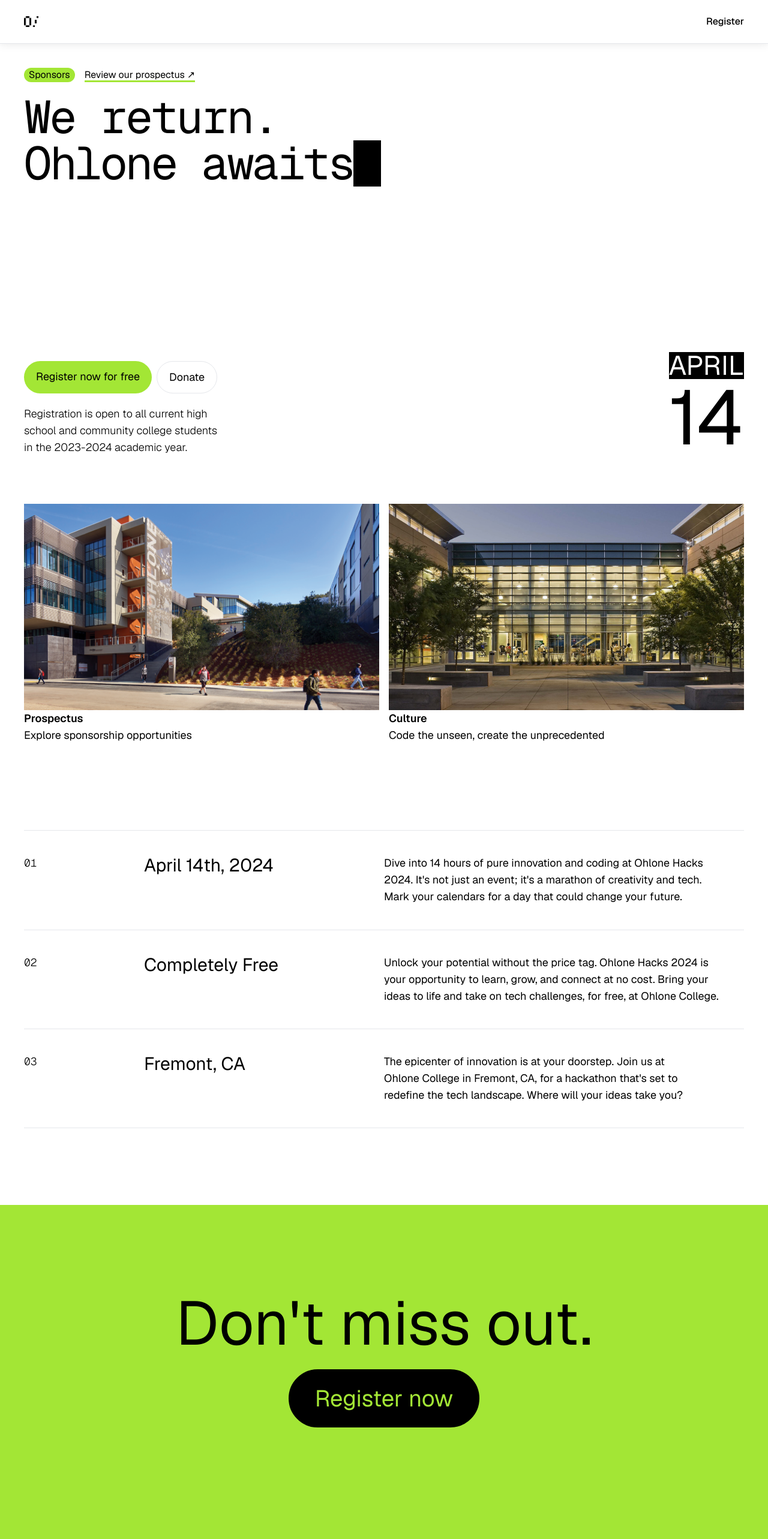
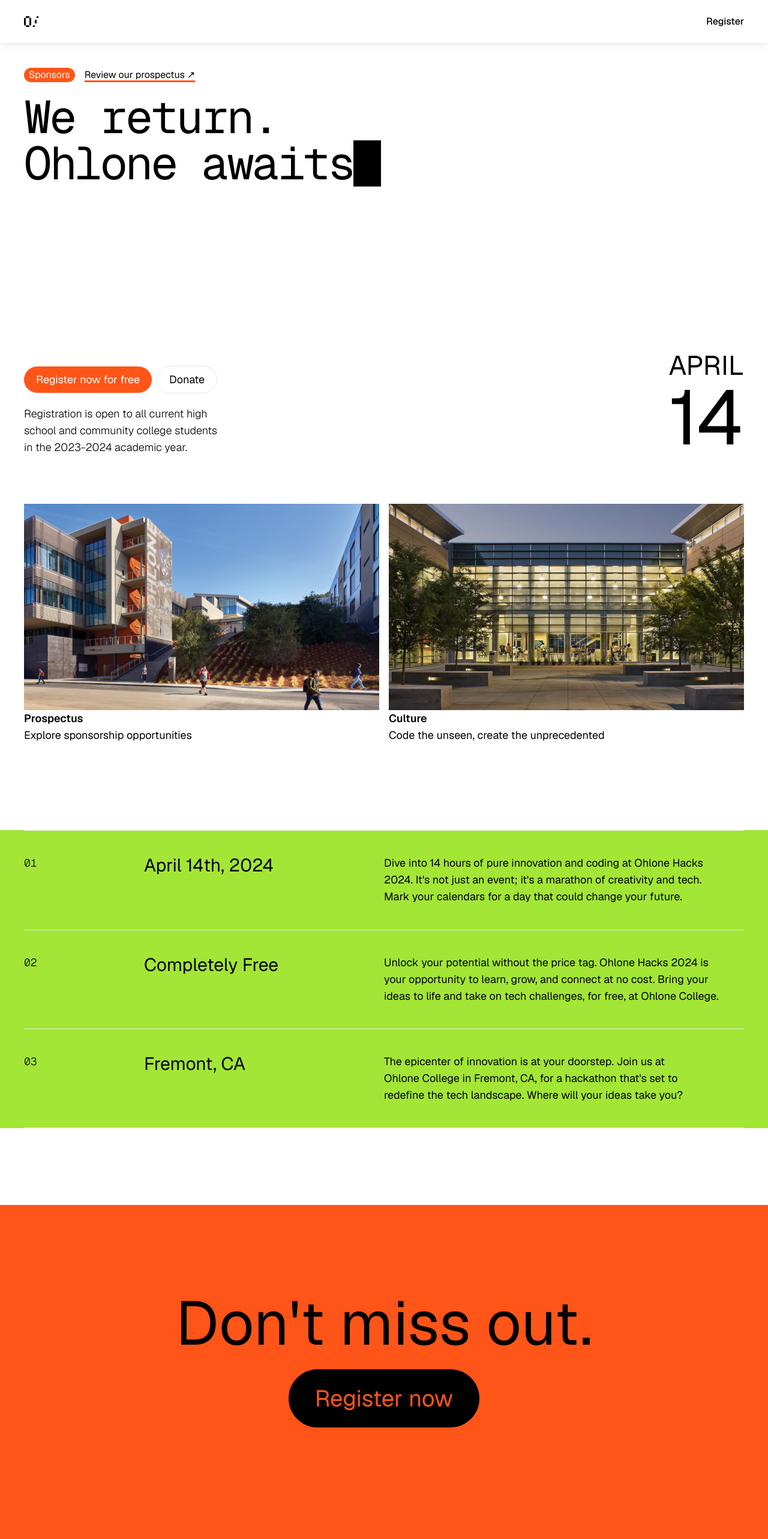
Before and after one commit to Mishra-Manit/ohlone-hacks, a Next.js app: page / in a window 1280 px wide. Shown: the top 2566 px of the page at 60% size. Built offline with nearby package versions, Linux system fonts and the light colour scheme.

Commit message:
start new color palette work

```diff
--- a/src/app/components/Hero.tsx
+++ b/src/app/components/Hero.tsx
@@ -12,7 +12,7 @@
             <div className="">
                 <Header />
                 <div className="w-min flex gap-4 mt-10 mb-5 mx-10">
-                    <span className="bg-lime-400 w-min rounded-full px-2">
+                    <span className="bg-[#FF5518] text-white w-min rounded-full px-2">
                         Sponsors
                     </span>
                     <StyledLink href="/prospectus" target="_blank" text={"Review our prospectus"} className={"w-max"} arrow={true} />
@@ -30,11 +30,11 @@
                 <div className="text-black my-10 mx-10">
                     <div className="flex justify-between items-end">
                         <div className="flex flex-col items-start gap-5">
-                            <div className="flex flex-col sm:flex-row gap-2">
-                                <Link href="/register" target="_blank" className="rounded-full px-5 text-lg py-3 bg-lime-400 hover:bg-lime-300 hover:shadow-[0_0_15px_0_rgba(163,230,53,0.5)] transition-all">
+                            <div className="flex flex-col sm:items-center sm:flex-row gap-2">
+                                <Link href="/register" target="_blank" className="text-white rounded-full px-5 text-lg py-2 bg-[#FF5518] hover:bg-[#ff723e] hover:shadow-[0_0_15px_0_rgba(255,85,24,0.5)] transition-all">
                                     Register now for free
                                 </Link>
-                                <Link href="https://hcb.hackclub.com/donations/start/ohlonehacks" target="_blank" className="rounded-full border px-5 text-lg py-3 hover:bg-black hover:text-white hover:border-transparent transition-all">
+                                <Link href="https://hcb.hackclub.com/donations/start/ohlonehacks" target="_blank" className="rounded-full border px-5 py-2 text-lg hover:bg-black hover:text-white hover:border-transparent transition-all">
                                     Donate
                                 </Link>
                             </div>
@@ -43,7 +43,7 @@
                             </Balancer>
                         </div>
                         <div className="flex flex-col items-end">
-                            <h1 className="text-[3.5vw] bg-black text-white leading-none">APRIL</h1>
+                            <h1 className="text-[3.5vw] leading-none">APRIL</h1>
                             <h2 className="text-[10vw] leading-none">14</h2>
                         </div>
                         {/* <h1 className="w-1/2 font-mono sm:w-1/4 text-right text-2xl lg:text-[3vw] leading-none">*</h1> */}
--- a/src/app/components/NumberedDetails.tsx
+++ b/src/app/components/NumberedDetails.tsx
@@ -4,7 +4,7 @@
 
 export default function NumberedDetails() {
     return (
-        <div className="mt-36 mb-10 mx-10 text-lg">
+        <div className="bg-lime-400 mt-36 mb-10 px-10 text-lg">
             {/* <h1 className="font-mono mb-10">// WHY VIKING HACKS</h1> */}
             <div className="grid grid-cols-1 grid-rows-3 divide-y border-y">
                 <div className="py-10">
--- a/src/app/components/StyledLink.tsx
+++ b/src/app/components/StyledLink.tsx
@@ -11,7 +11,7 @@
 
 export default function StyledLink(props: StyledProps) {
     const { href, target, text, arrow, className } = props;
-    const greenColor = "163, 230, 53"
+    const greenColor = "255, 85, 24"
     const lineHeight = "3px"
     const baseTransparency = 1
     const customStyle = {
@@ -28,10 +28,12 @@
             onMouseEnter={(e) => {
                 e.currentTarget.style.backgroundImage = `linear-gradient(transparent 0, transparent calc(50% - ${lineHeight}), rgba(${greenColor}, 1) calc(50% - ${lineHeight}), rgba(${greenColor}, 1) 100%)`;
                 e.currentTarget.style.backgroundPosition = '0 100%';
+                e.currentTarget.style.color = "#FFFFFF";
             }}
             onMouseLeave={(e) => {
                 e.currentTarget.style.backgroundImage = `linear-gradient(transparent 0, transparent calc(50% - ${lineHeight}), rgba(${greenColor}, ${baseTransparency}) calc(50% - ${lineHeight}), rgba(${greenColor}, ${baseTransparency}) 100%)`;
                 e.currentTarget.style.backgroundPosition = '0 0';
+                e.currentTarget.style.color = "#000000";
             }}
         >
             {text}
--- a/src/app/page.tsx
+++ b/src/app/page.tsx
@@ -14,13 +14,13 @@
             <PostSection />
             <NumberedDetails />
             {/* colored section */}
-            <div className="mt-32 bg-lime-400 py-10 flex flex-col items-center">
+            <div className="mt-32 bg-[#FF5518] py-10 flex flex-col items-center">
                 {/* CTA */}
                 <div className="py-20 flex flex-col items-center gap-2 md:gap-0">
                     <h1 className="text-[10vw] lg:text-[8vw]">
                         Don&apos;t miss out.
                     </h1>
-                    <Link href="/register" target="_self" className="border-4 border-black hover:bg-transparent hover:text-black bg-black text-lime-400 py-2 lg:py-4 px-10 text-[5vw] lg:text-[3vw] rounded-full transition-all">
+                    <Link href="/register" target="_self" className="border-4 border-black hover:bg-transparent hover:text-black bg-black text-[#FF5518] py-2 lg:py-4 px-10 text-[5vw] lg:text-[3vw] rounded-full transition-all">
                         Register now
                     </Link>
                 </div>
```
